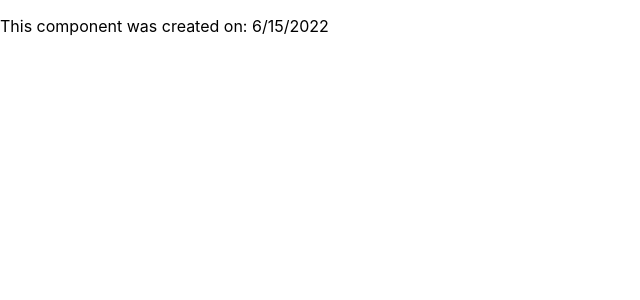
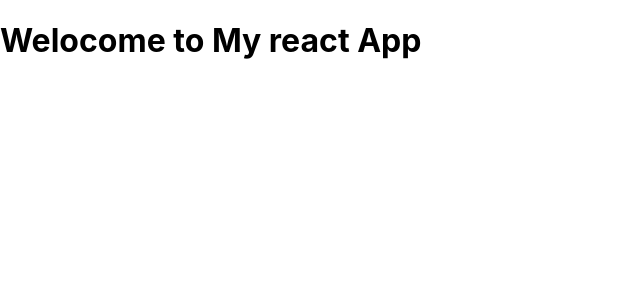
Before and after one commit to voytus/ReactJS, a React (Create React App) app in the folder my-first-app/: page / in a window 1280 px wide. Shown: the top 300 px of the page, without its empty margins (0-640 px from the left). Built offline with nearby package versions, Linux system fonts and the light colour scheme.

Commit message:
WTM: added title using fragment component

```diff
--- a/my-first-app/src/App.js
+++ b/my-first-app/src/App.js
@@ -4,18 +4,29 @@ import First from './Components/First';
 import Second from './Components/Second';
 import Third from './Components/Third';
 
+const Title = () => {
+  const title = 'My react App';
+  const el = <h1>Welocome to {title}</h1>;
 
+  return (
+    <>
+    {el}
+    </>
+  );
 
-function App() {
-    return (
-    <>
-      <First />
-      <Second />
-      <Third />
-    </>
-    );
 }
-export default App;
+export default Title;
+
+// function App() {
+//     return (
+//     <>
+//       <First />
+//       <Second />
+//       <Third />
+//     </>
+//     );
+// }
+// export default App;
 
 
 // import logo from './logo.svg';
```
